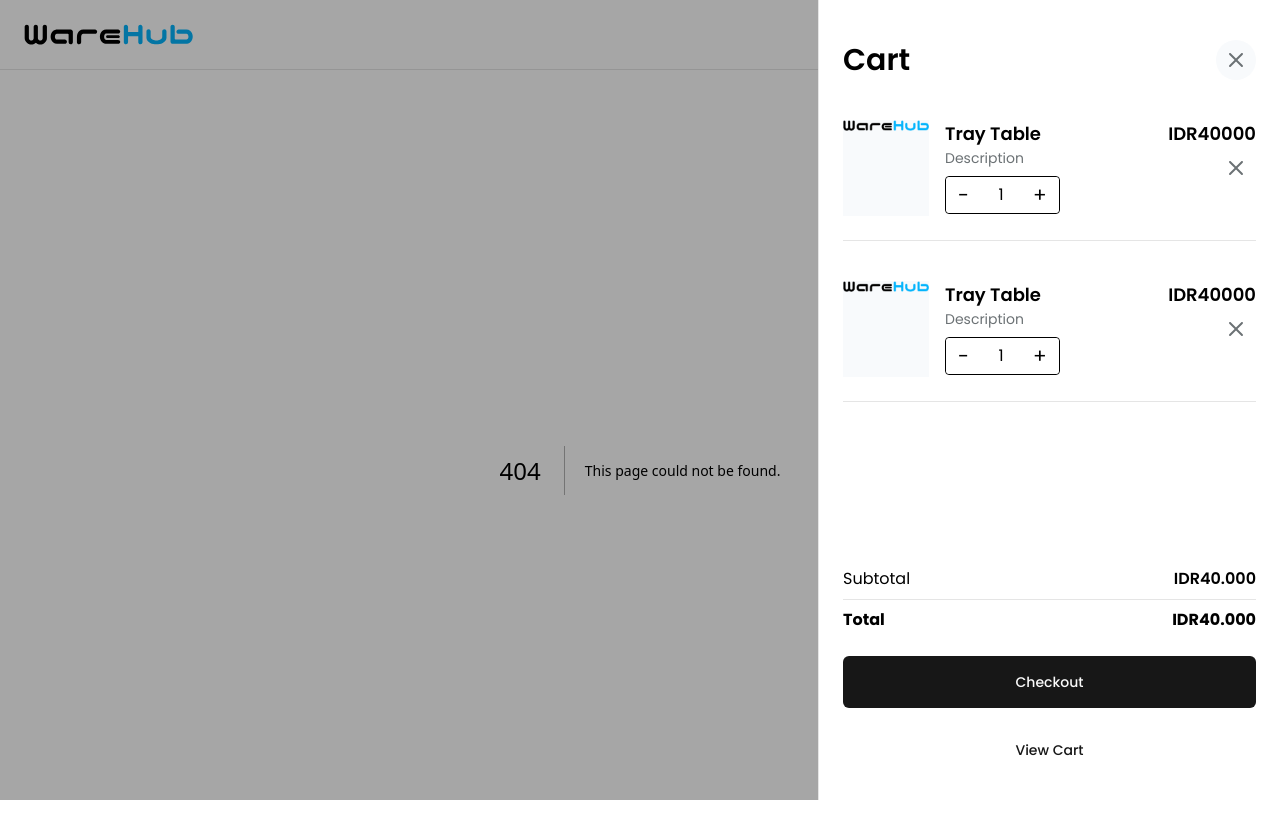
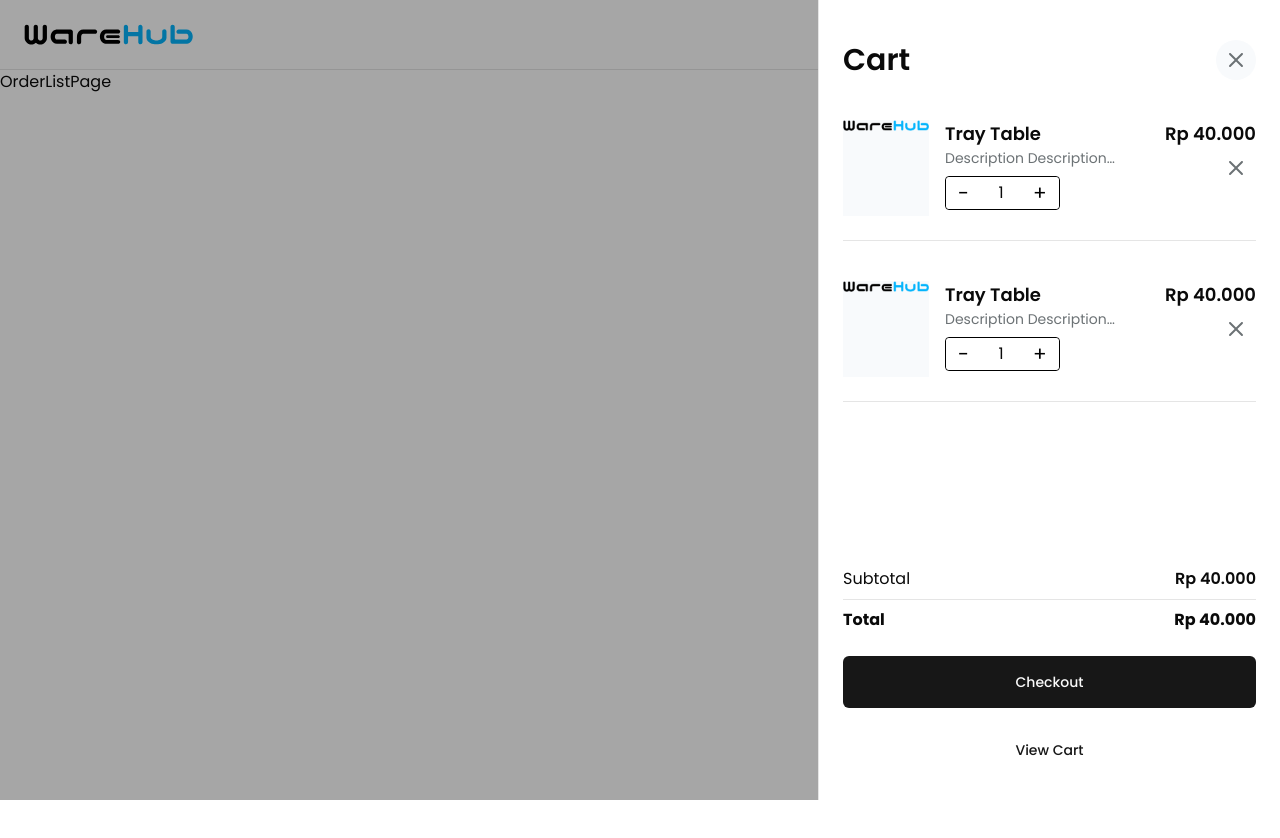
Before and after one commit to DTI-Final-Project-Group-3/frontend, a Next.js app: page /order-list in a window 1280 px wide. Before the commit this address had no page. Shown: the top 838 px of the page. After the commit the page ends 800 px from the top, so only its background shows below. Built offline with nearby package versions, Linux system fonts and the light colour scheme.

Commit message:
feat : refactoring and styling cart component and adding some utils formatter

```diff
--- /dev/null
+++ b/src/app/cart/page.tsx
@@ -0,0 +1,9 @@
+import React, { FC } from 'react'
+
+const CartPage: FC = () => {
+  return (
+    <div>CartPage</div>
+  )
+}
+
+export default CartPage
--- /dev/null
+++ b/src/app/order-list/page.tsx
@@ -0,0 +1,9 @@
+import React, { FC } from 'react'
+
+const OrderListPage :FC = () => {
+  return (
+    <div>OrderListPage</div>
+  )
+}
+
+export default OrderListPage
--- a/src/components/cart/Cart.tsx
+++ b/src/components/cart/Cart.tsx
@@ -3,6 +3,8 @@ import React, { FC } from "react";
 import { Separator } from "../ui/separator";
 import { Button } from "../ui/button";
 import CartItem from "./components/CartItem";
+import Link from "next/link";
+import { formatPrice } from "@/utils/formatter";
 
 const Cart: FC = () => {
   return (
@@ -36,17 +38,21 @@ const Cart: FC = () => {
           <div className="mb-[24px]">
             <div className="flex items-center justify-between">
               <span>Subtotal</span>
-              <span className="font-semibold">IDR40.000</span>
+              <span className="font-semibold">
+                {formatPrice(String(40000))}
+              </span>
             </div>
             <Separator className="my-[8px]" />
             <div className="flex items-center justify-between mb-6">
               <span className="font-bold">Total</span>
-              <span className="font-bold">IDR40.000</span>
+              <span className="font-bold">{formatPrice(String(40000))}</span>
             </div>
 
             <div className="flex flex-col w-full gap-4">
               <Button variant={"default"}>Checkout</Button>
-              <Button variant={"link"}>View Cart</Button>
+              <Button variant={"link"} asChild>
+                <Link href="/cart">View Cart</Link>
+              </Button>
             </div>
           </div>
         </div>
--- a/src/components/cart/components/CartItem.tsx
+++ b/src/components/cart/components/CartItem.tsx
@@ -1,10 +1,11 @@
 "use client";
 
 import { Separator } from "@/components/ui/separator";
+import { formatPrice } from "@/utils/formatter";
 import Image from "next/image";
-import React, { useState } from "react";
+import React, { FC, useState } from "react";
 
-const CartItem = () => {
+const CartItem: FC = () => {
   const [quantity, setQuantity] = useState(1);
 
   const increaseQuantity = () => setQuantity((prev) => prev + 1);
@@ -14,9 +15,9 @@ const CartItem = () => {
 
   return (
     <div className="mt-[40px]">
-      <div className="flex items-start justify-between">
-        <div className="flex gap-4">
-          <div className="h-[96px] w-[86px] bg-slate-50">
+      <div className="flex items-start justify-between gap-4">
+        <div className="flex gap-4 w-full">
+          <div className="h-[96px] w-[86px] bg-slate-50 flex-shrink-0">
             <Image
               src="/images/WareHub.png"
               alt="close icon"
@@ -28,12 +29,14 @@ const CartItem = () => {
 
           <div className="flex flex-col items-start">
             <h3 className="text-lg font-semibold line-clamp-1">Tray Table</h3>
-            <p className="text-sm text-[#6C7275]">Description</p>
+            <p className="text-sm text-[#6C7275] line-clamp-1">
+              Description Description Description Description Description
+            </p>
 
             {/* Quantity Controls */}
             <div className="flex items-center mt-[8px] border border-black rounded-sm">
               <button
-                className="px-3 py-1 text-xl text-black bg-white hover:bg-slate-50 transition-all rounded-sm"
+                className="px-3 py-[2px] text-xl text-black bg-white hover:bg-slate-100 transition-all rounded-sm"
                 onClick={decreaseQuantity}
               >
                 -
@@ -42,10 +45,10 @@ const CartItem = () => {
                 type="text"
                 value={quantity}
                 readOnly
-                className="w-10 text-center"
+                className="w-10 text-center py-1 border-none outline-none"
               />
               <button
-                className="px-3 py-1 text-xl text-black bg-white hover:bg-slate-50 transition-all rounded-sm"
+                className="px-3 py-[2px] text-xl text-black bg-white hover:bg-slate-100 transition-all rounded-sm"
                 onClick={increaseQuantity}
               >
                 +
@@ -56,7 +59,9 @@ const CartItem = () => {
 
         {/* Prices */}
         <div className="flex flex-col justify-start items-end h-full">
-          <h3 className="text-lg font-semibold">IDR{quantity * 40000}</h3>
+          <h3 className="text-lg font-semibold">
+            {formatPrice(String(quantity * 40000))}
+          </h3>
           <div className="p-2 rounded-full hover:bg-slate-100 transition-all cursor-pointer pt-[8px]">
             <Image
               src="/icons/close.svg"
--- /dev/null
+++ b/src/utils/formatter.ts
@@ -0,0 +1,56 @@
+export const formatDateTime = (dateString: Date) => {
+  const dateTimeOptions: Intl.DateTimeFormatOptions = {
+    weekday: "short", // abbreviated weekday name (e.g., 'Mon')
+    month: "short", // abbreviated month name (e.g., 'Oct')
+    day: "numeric", // numeric day of the month (e.g., '25')
+    hour: "numeric", // numeric hour (e.g., '8')
+    minute: "numeric", // numeric minute (e.g., '30')
+    hour12: true, // use 12-hour clock (true) or 24-hour clock (false)
+  };
+
+  const dateOptions: Intl.DateTimeFormatOptions = {
+    weekday: "long", // abbreviated weekday name (e.g., 'Monday')
+    month: "long", // abbreviated month name (e.g., 'October')
+    year: "numeric", // numeric year (e.g., '2023')
+    day: "numeric", // numeric day of the month (e.g., '25')
+  };
+
+  const timeOptions: Intl.DateTimeFormatOptions = {
+    hour: "numeric", // numeric hour (e.g., '8')
+    minute: "numeric", // numeric minute (e.g., '30')
+    hour12: true, // use 12-hour clock (true) or 24-hour clock (false)
+  };
+
+  const formattedDateTime: string = new Date(dateString).toLocaleString(
+    "en-US",
+    dateTimeOptions
+  );
+
+  const formattedDate: string = new Date(dateString).toLocaleString(
+    "en-US",
+    dateOptions
+  );
+
+  const formattedTime: string = new Date(dateString).toLocaleString(
+    "en-US",
+    timeOptions
+  );
+
+  return {
+    formattedDateTime,
+    formattedDate,
+    formattedTime,
+  };
+};
+
+export const formatPrice = (price: string) => {
+  const amount = parseFloat(price);
+  const formattedPrice = new Intl.NumberFormat("id-ID", {
+    style: "currency",
+    currency: "IDR",
+    minimumFractionDigits: 0, // Ensure no decimal places
+    maximumFractionDigits: 0, // Ensure no decimal places
+  }).format(amount);
+
+  return formattedPrice;
+};
```
